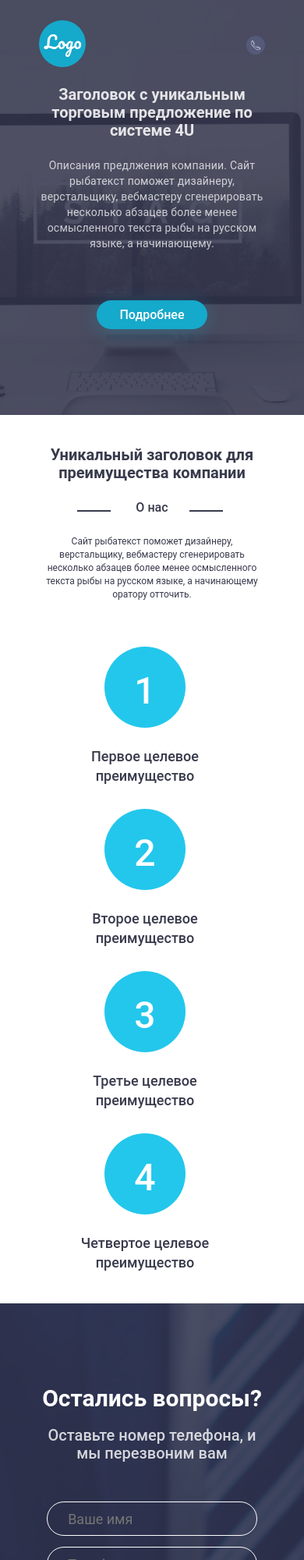
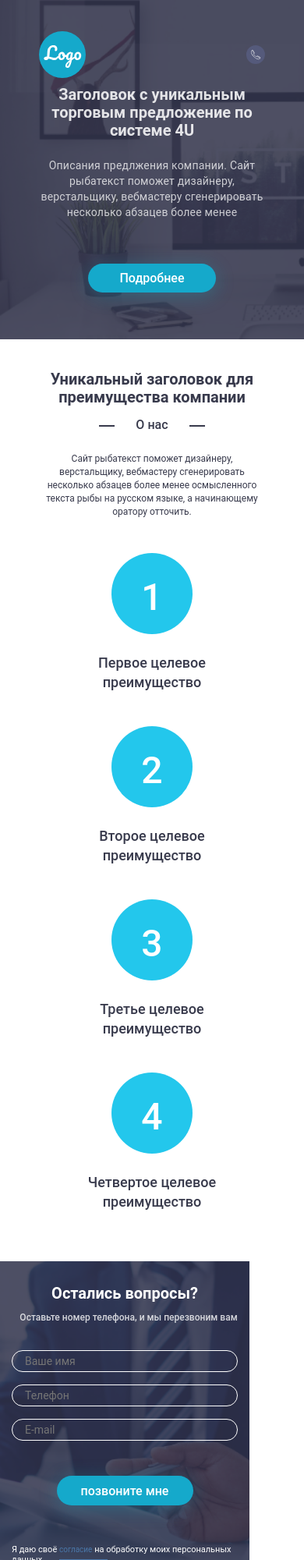
Before and after one commit to Le5ya/adaptive, a plain HTML site: page index.html in a window 390 px wide. Shown: the top 2000 px of the page at 78% size. Drawn offline with Linux system fonts and the light colour scheme.

Commit message:
mobile pixel

```diff
--- a/css/advantages.css
+++ b/css/advantages.css
@@ -89,7 +89,7 @@
 }
 @media(max-width: 1040px) {
   .advantages {
-    padding: 40px 0;
+  padding-bottom: 75px;
   }
   .advantages__title  {
     font-size: 31px;
@@ -144,13 +144,32 @@
 
 }
 
-@media(max-width: 320px) {
+@media(max-width: 450px) {
+  .advantages {
+    padding-top: 40px;
+    padding-bottom: 64px;
+  }
+  .advantages__title {
+    margin-bottom: 14px;
+  }
   .advantages__list {
     display: flex;
     flex-direction: column;
     align-items: center;
     justify-content: space-between;
-    gap: 40px;
+    gap: 44px;
   }
+  .advantages__subtitle:before {
+    width: 20px;
+    top: 10px;
+    left: calc(50% - 68px);
+    }
+  .advantages__subtitle:after {
+    width: 20px;
+    top: 10px;
+    }
+    .advantages__text {
+      margin-bottom: 44px;
+    }
 
 }
--- a/css/feedback.css
+++ b/css/feedback.css
@@ -86,8 +86,8 @@
 
 @media(max-width: 1040px) {
   .feedback {
-    padding-top: 103px;
     padding-bottom: 59px;
+    padding-bottom: 30px;
   }
   .feedback__title {
     font-size: 30px;
@@ -101,12 +101,16 @@
     margin-bottom: 50px;
   }
   .feedback__form {
-    gap: 48px;
     padding-bottom: 28px;
     }
   .form__wrapper {
     width: 40%;
     gap: 14px;
+    margin-bottom: 45px;
+  }
+  .form__button {
+    width: 175px;
+    height: 38px;
   }
   .feedback__policy {
     font-size: 18px;
@@ -141,11 +145,6 @@
   }
 }
 @media(max-width: 450px) {
-  .form__wrapper {
-    width: 93%;
-  }
-}
-@media(max-width: 320px) {
   .feedback {
     width: 320px;
     padding: 30px 0;
@@ -160,13 +159,13 @@
     display: flex;
     flex-direction: column;
     align-items: center;
-    gap: 45px;
-    padding-bottom: 30px;
+    /* gap: 45px;
+    padding-bottom: 30px; */
   }
   .feedback__title {
     font-size: 20px;
     line-height: 23px;
-    margin-bottom: 10px;
+    margin-bottom: 12px;
   }
   .feedback__sub {
     font-size: 12px;
@@ -177,13 +176,21 @@
     width: 300px;
   }
   .form__wrapper {
-    width: 93%;
-    gap: 21px;
+    min-width: 100%;
+    gap: 16px;
+
   }
+  .wrapper__input {
+    height: 28px;
+    padding-left: 16px;
+    font-size: 14px;
+    line-height: 16px;
+    }
   .form__button {
     font-size: 16px;
     line-height: 19px;
-    padding: 10px 26px;
+    padding: 6px 20px;
+
   }
   .feedback__policy {
     font-size: 11px;
--- a/css/global.css
+++ b/css/global.css
@@ -79,8 +79,8 @@ input {
   max-width: 320px;
   padding: 0 15px;
   }
-  section {
+  /* section {
   padding: 30px 0;
-  }
+  } */
 
   }
--- a/css/header.css
+++ b/css/header.css
@@ -1,13 +1,14 @@
 .header {
   position: absolute;
   margin: 0 auto;
+  height: 70px;
   min-width: 100%;
   top: 0;
   left: 0;
-  padding: 40px 0;
+  padding-top: 40px;
   z-index: 1;
 }
-.logo__img {
+.logo {
   width: 68px;
   height: 68px;
 }
@@ -37,9 +38,6 @@
   color: #FFFFFF;
  }
  @media(max-width: 1040px) {
-    .header {
-      padding: 26px 0;
-    }
     .header__container {
       padding: 0 30px;
     }
@@ -51,11 +49,14 @@
       font-size: 13px;
       line-height: 15px;
     }
-
+    .logo {
+      width: 60px;
+      height: 60px;
+    }
  }
  @media(max-width: 320px) {
   .header {
-    padding:  15px 0;
+    padding: 0;
     }
   .header__container {
     max-width: 320px;
--- a/css/hero.css
+++ b/css/hero.css
@@ -1,6 +1,6 @@
 .hero {
   padding-top: 230px;
-  padding-bottom:120px;
+  padding-bottom: 40px;
   position: relative;
   background-image: url('../img/stag-office-mockup.jpg');
   background-size: cover;
@@ -63,6 +63,7 @@
 @media(max-width: 1040px) {
   .hero {
     padding-top: 126px;
+    padding-bottom: 60px;
   }
   .hero__container {
     width: 100%;
@@ -78,8 +79,11 @@
   .hero__text {
     font-size: 18px;
     line-height: 25px;
-    width: 754px;
+    max-width: 754px;
     margin-bottom: 58px;
+  }
+  .hero__button {
+    padding: 11px 38px;
   }
 }
 @media(max-width: 768px) {
@@ -100,7 +104,8 @@
 
 @media(max-width: 720px) {
   .hero {
-    padding: 110px 0;
+    padding-top: 110px;
+    background-image: url('../img/stag-office-mockup-mob.jpg');
   }
   .hero__title {
     font-size: 20px;
@@ -118,8 +123,23 @@
     min-height: 100px;
   }
   .hero__button {
-    padding: 9px 29px;
+
     font-size: 16px;
     line-height: 19px;
   }
 }
+@media(max-width: 450px) {
+  .hero__content {
+    max-width: 290px;
+    max-height: 77px;
+    overflow-y: hidden;
+    margin-bottom: 59px;
+  }
+  .hero__text {
+    font-size: 14px;
+    line-height: 20px;
+  }
+  .hero__button {
+    padding: 9px 40px;
+  }
+}
--- a/index.html
+++ b/index.html
@@ -19,14 +19,15 @@
         <a href="#" class="link phone__link">перезвоните мне</a>
       </div>
     </div>
-
   </header>
   <section class="section hero">
     <div class="container hero__container">
       <h1 class="title hero__title">Заголовок c уникальным торговым предложение по системе 4U</h1>
-    <p class="text hero__text">
-      Описания предлжения компании. Сайт рыбатекст поможет дизайнеру, верстальщику, вебмастеру сгенерировать несколько абзацев более менее осмысленного текста рыбы на русском языке, а начинающему.
-    </p>
+      <div class="content hero__content">
+        <p class="text hero__text">
+          Описания предлжения компании. Сайт рыбатекст поможет дизайнеру, верстальщику, вебмастеру сгенерировать несколько абзацев более менее осмысленного текста рыбы на русском языке, а начинающему.
+        </p>
+      </div>
     <button class="button hero__button">Подробнее</button>
   </div>
 
```
Also changed, not shown: img/stag-office-mockup-mob.jpg (added).
